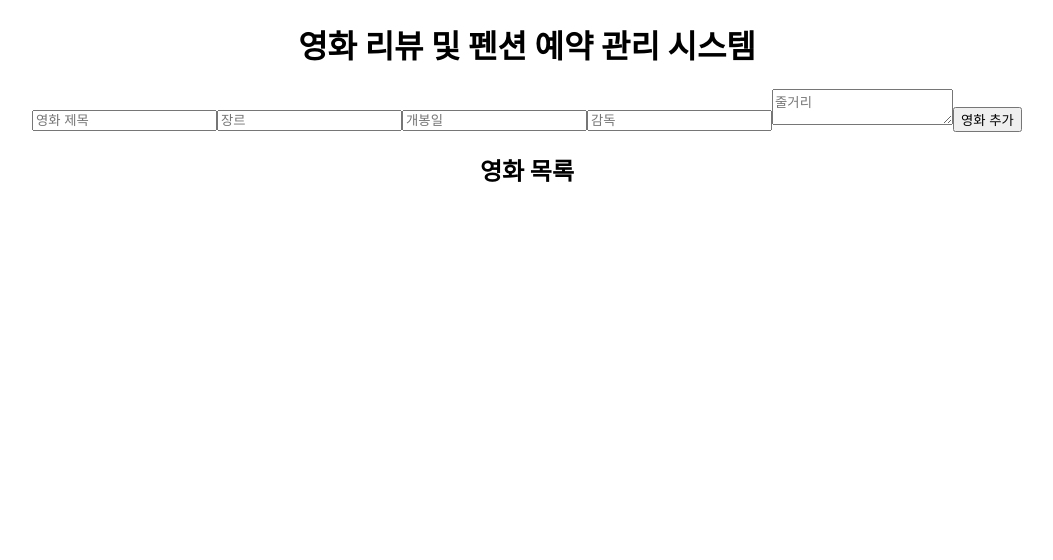
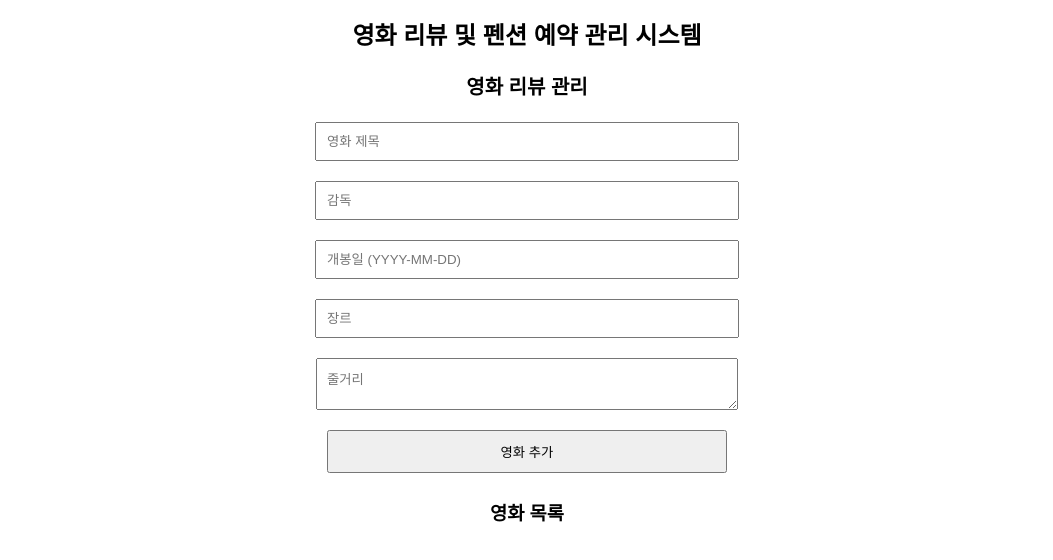
Before and after one commit to wngud1004/Movie-Reviews-Managing-Web, a React (Create React App) app: page / in a window 1280 px wide. Shown: the top 560 px of the page, without its empty margins (113-1166 px from the left). Built offline with nearby package versions, Linux system fonts and the light colour scheme.

Commit message:
테스트를 위한 통합 후, 리뷰에 평점 추가, 평점 평균으로 영화의 총 평점 업데이트 기능 추가

```diff
--- a/src/components/MovieManager.js
+++ b/src/components/MovieManager.js
@@ -1,48 +1,153 @@
 import React, { useState } from 'react';
-import MovieForm from './MovieForm';
-import MovieList from './MovieList';
+import './MovieManager.css';
 
+// 최종
 function MovieManager() {
     const [movies, setMovies] = useState([]);
+    const [title, setTitle] = useState('');
+    const [director, setDirector] = useState('');
+    const [releaseDate, setReleaseDate] = useState('');
+    const [genre, setGenre] = useState('');
+    const [plot, setPlot] = useState('');
     const [editIndex, setEditIndex] = useState(null);
+    const [reviewText, setReviewText] = useState('');
+    const [reviewRating, setReviewRating] = useState(0);
+    const [selectedMovieIndex, setSelectedMovieIndex] = useState(null);
 
-  const addMovie = (movie) => {
+    const addOrUpdateMovie = () => {
+        if (!title || !director || !releaseDate || !genre || !plot) {
+            alert("모든 필드를 입력해주세요.");
+            return;
+        }
+        const newMovie = { title, director, releaseDate, genre, plot, reviews: [], rating: 0 };
         if (editIndex !== null) {
-      // 수정 모드
             const updatedMovies = [...movies];
-      updatedMovies[editIndex] = movie;
+            updatedMovies[editIndex] = newMovie;
             setMovies(updatedMovies);
             setEditIndex(null);
         } else {
-      // 새 영화 추가
-      setMovies([...movies, movie]);
+            setMovies([...movies, newMovie]);
         }
+        setTitle('');
+        setDirector('');
+        setReleaseDate('');
+        setGenre('');
+        setPlot('');
     };
 
     const deleteMovie = (index) => {
-    setMovies(movies.filter((_, i) => i !== index));
+        const updatedMovies = movies.filter((_, i) => i !== index);
+        setMovies(updatedMovies);
     };
 
     const editMovie = (index) => {
+        const movieToEdit = movies[index];
+        setTitle(movieToEdit.title);
+        setDirector(movieToEdit.director);
+        setReleaseDate(movieToEdit.releaseDate);
+        setGenre(movieToEdit.genre);
+        setPlot(movieToEdit.plot);
         setEditIndex(index);
     };
 
-  const addReview = (index, review) => {
+    const addReview = (index) => {
+        if (!reviewText.trim() || reviewRating < 1 || reviewRating > 5) {
+            alert("리뷰와 평점을 올바르게 입력해주세요.");
+            return;
+        }
         const updatedMovies = [...movies];
-    updatedMovies[index].reviews.push(review);
+        updatedMovies[index].reviews.push({ text: reviewText, rating: reviewRating });
+
+        const averageRating = updatedMovies[index].reviews.reduce((acc, review) => acc + review.rating, 0) / updatedMovies[index].reviews.length;
+        updatedMovies[index].rating = averageRating;
+
         setMovies(updatedMovies);
+        setReviewText('');
+        setReviewRating(0);
     };
 
     return (
-    <div className="App">
+        <div className="movie-manager">
             <h1>영화 리뷰 및 펜션 예약 관리 시스템</h1>
-      <MovieForm onAddMovie={addMovie} movieToEdit={movies[editIndex]} />
-      <MovieList
-        movies={movies}
-        onDeleteMovie={deleteMovie}
-        onEditMovie={editMovie}
-        onAddReview={addReview}
+            <h2>영화 리뷰 관리</h2>
+            <div className="input-container">
+                <input
+                    type="text"
+                    placeholder="영화 제목"
+                    value={title}
+                    onChange={(e) => setTitle(e.target.value)}
                 />
+                <input
+                    type="text"
+                    placeholder="감독"
+                    value={director}
+                    onChange={(e) => setDirector(e.target.value)}
+                />
+                <input
+                    type="text"
+                    placeholder="개봉일 (YYYY-MM-DD)"
+                    value={releaseDate}
+                    onChange={(e) => setReleaseDate(e.target.value)}
+                />
+                <input
+                    type="text"
+                    placeholder="장르"
+                    value={genre}
+                    onChange={(e) => setGenre(e.target.value)}
+                />
+                <textarea
+                    type="text"
+                    placeholder="줄거리"
+                    value={plot}
+                    onChange={(e) => setPlot(e.target.value)}
+                />
+                <button onClick={addOrUpdateMovie}>{editIndex !== null ? '수정 완료' : '영화 추가'}</button>
+            </div>
+
+            <div className="movie-list">
+                <h3>영화 목록</h3>
+                {movies.map((movie, index) => (
+                    <div key={index} className="movie-card">
+                        <h4>{movie.title}</h4>
+                        <p>감독: {movie.director}</p>
+                        <p>개봉일: {movie.releaseDate}</p>
+                        <p>장르: {movie.genre}</p>
+                        <p>평점: ⭐️ {movie.rating.toFixed(1)}</p>
+                        <p>줄거리: {movie.plot}</p>
+                        <button onClick={() => deleteMovie(index)}>삭제</button>
+                        <button onClick={() => editMovie(index)}>수정</button>
+
+                        <hr />
+                        <h4>리뷰 목록:</h4>
+                        <div>
+                            <input
+                                type="text"
+                                placeholder="리뷰 작성"
+                                value={selectedMovieIndex === index ? reviewText : ''}
+                                onChange={(e) => setReviewText(e.target.value)}
+                            />
+                            <input
+                                type="number"
+                                placeholder="리뷰 평점 (1-5)"
+                                value={selectedMovieIndex === index ? reviewRating : 0}
+                                onChange={(e) => setReviewRating(Number(e.target.value))}
+                                min="1"
+                                max="5"
+                            />
+                            <button onClick={() => { setSelectedMovieIndex(index); addReview(index); }}>
+                                리뷰 추가
+                            </button>
+                        </div>
+                        <ul>
+                            {movie.reviews.map((review, i) => (
+                                <li key={i}>
+                                    {review.text} - ⭐️ {review.rating}
+                                </li>
+                            ))}
+                        </ul>
+                    </div>
+                ))}
+            </div>
         </div>
     );
 }
```
Lines whose indentation alone changed are shown as unchanged.
